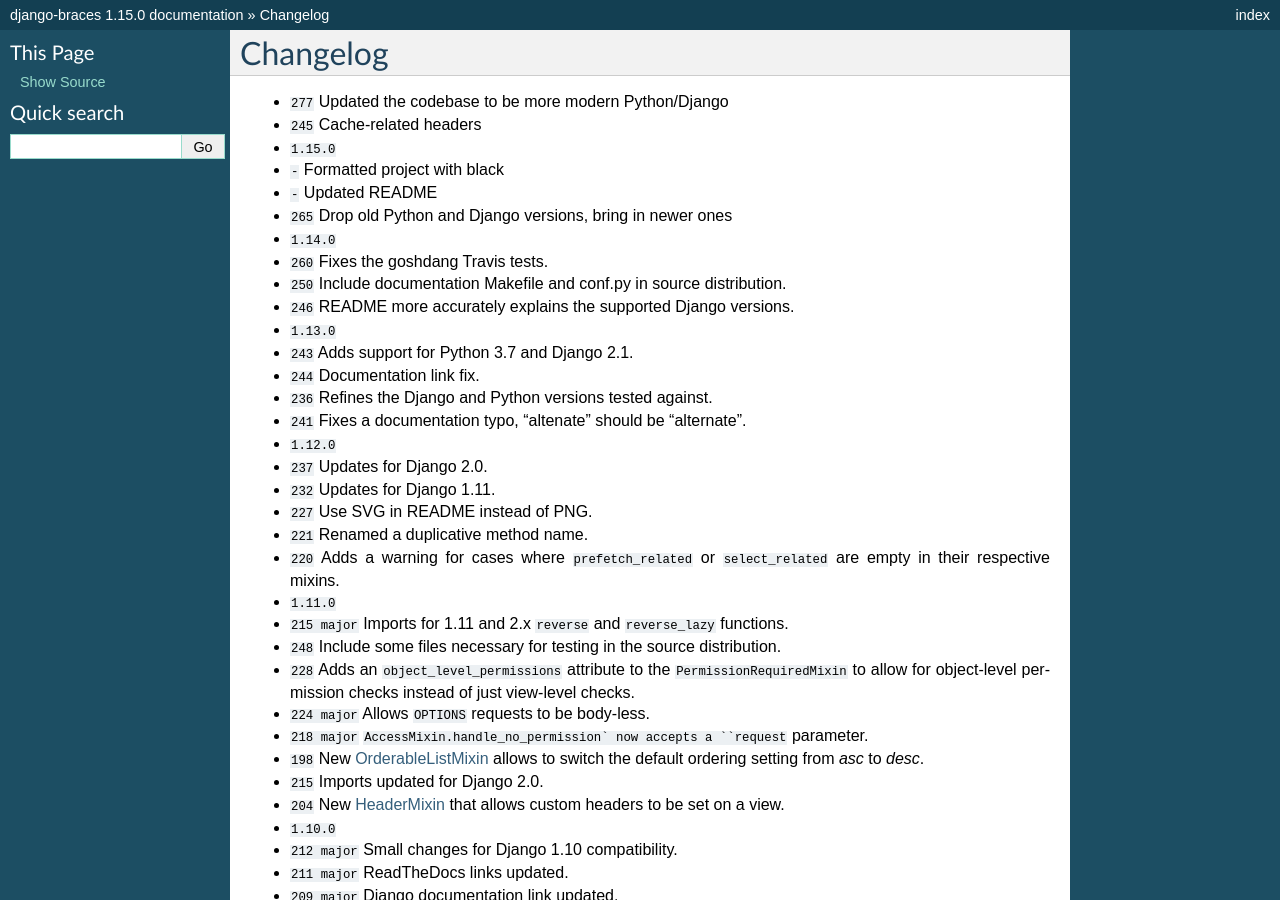
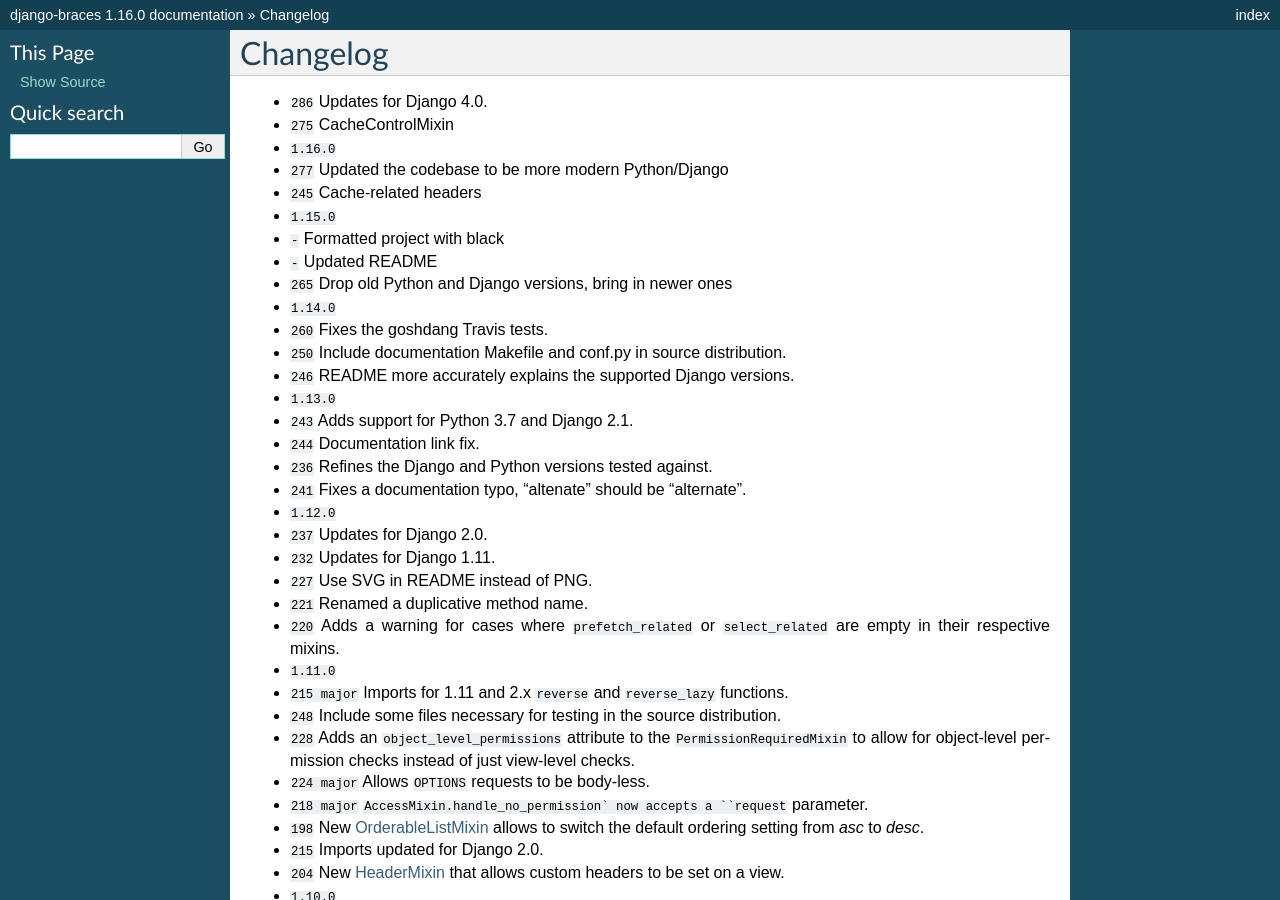
Before and after one commit to brack3t/django-braces, a Sphinx documentation site: the page built from docs/changelog.rst, in a window 1280 px wide and 900 px high. Built offline with Sphinx 7.4.7, drawn with Linux system fonts in a browser that asks for light colours; cross-references to code outside the pages are shown as plain code; some of the changed text lies outside the part shown.

Commit message:
Docs: Update version to 1.16.0

```diff
--- a/braces/__init__.py
+++ b/braces/__init__.py
@@ -9,7 +9,7 @@
 """
 
 __title__ = "braces"
-__version__ = "1.15.0"
+__version__ = "1.16.0"
 __author__ = "Kenneth Love and Chris Jones"
 __license__ = "BSD 3-clause"
 __copyright__ = "Copyright 2013 Kenneth Love and Chris Jones"
--- a/docs/changelog.rst
+++ b/docs/changelog.rst
@@ -4,6 +4,9 @@
 Changelog
 =========
 
+* :support:`286` Updates for Django 4.0.
+* :feature:`275` CacheControlMixin
+* :release:`1.16.0 <2023-04-23>`
 * :support:`277` Updated the codebase to be more modern Python/Django
 * :feature:`245` Cache-related headers
 * :release:`1.15.0 <2021-11-05>`
--- a/setup.cfg
+++ b/setup.cfg
@@ -1,5 +1,5 @@
 [bumpversion]
-current_version = 1.15.0
+current_version = 1.16.0
 commit = True
 tag = True
 
```
